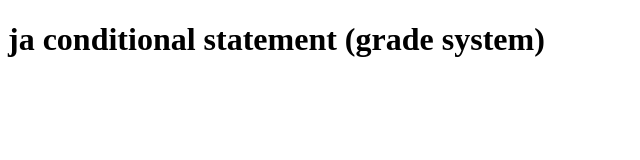
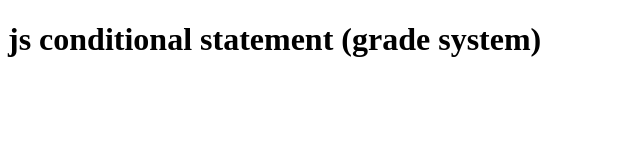
Before and after one commit to Nusrat107/W.DClass-35, a plain HTML site: page index.html in a window 1280 px wide. Shown: the whole page, without its empty margins (0-640 px from the left). Drawn offline with Linux system fonts and the light colour scheme.

Commit message:
Class-35

```diff
--- a/index.html
+++ b/index.html
@@ -7,7 +7,7 @@
 </head>
 <body>
 
-   <h1>ja conditional statement (grade system)</h1>
+   <h1>js conditional statement (grade system)</h1>
 
 
 
```
